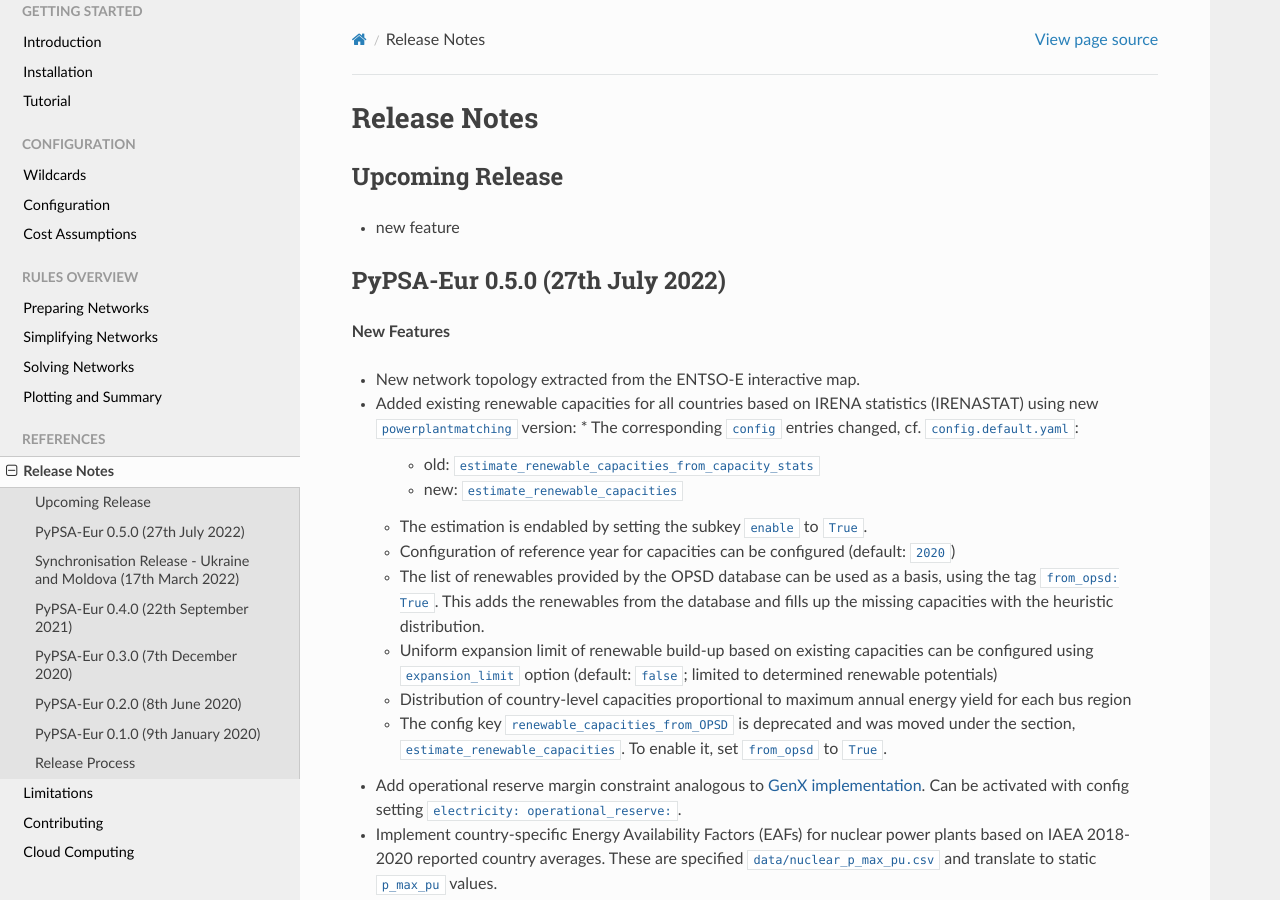
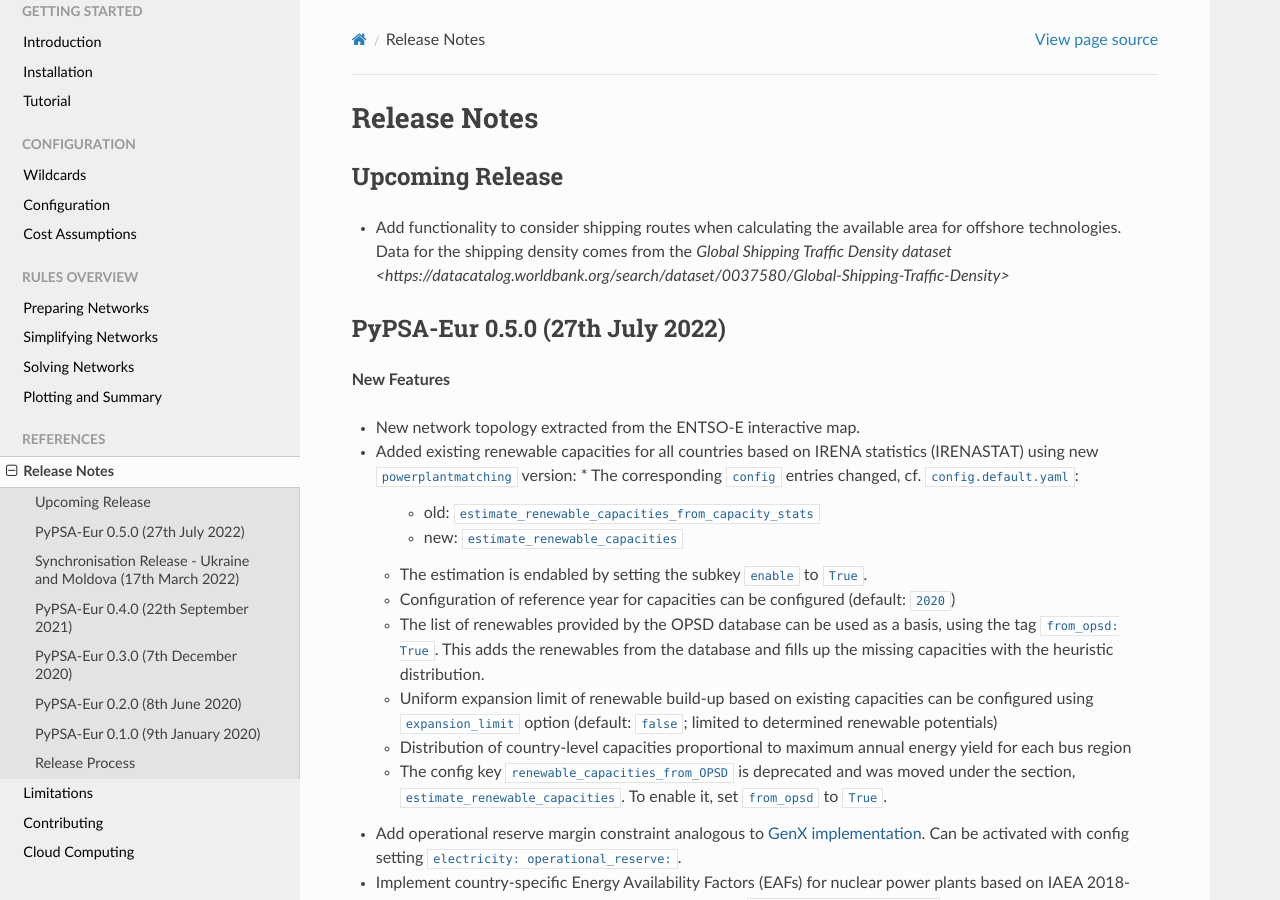
Before and after one commit to open-energy-transition/clean-firm-techs-eu, a Sphinx documentation site: the page built from doc/release_notes.rst, in a window 1280 px wide and 900 px high. Built offline with Sphinx 7.4.7 and the Read the Docs theme 2.0.0, drawn with Linux system fonts in a browser that asks for light colours.

Commit message:
add release note

```diff
--- a/doc/release_notes.rst
+++ b/doc/release_notes.rst
@@ -10,7 +10,7 @@ Release Notes
 Upcoming Release
 ================
 
-* new feature
+* Add functionality to consider shipping routes when calculating the available area for offshore technologies. Data for the shipping density comes from the `Global Shipping Traffic Density dataset <https://datacatalog.worldbank.org/search/dataset/0037580/Global-Shipping-Traffic-Density>`
 
 PyPSA-Eur 0.5.0 (27th July 2022)
 =====================================
```
